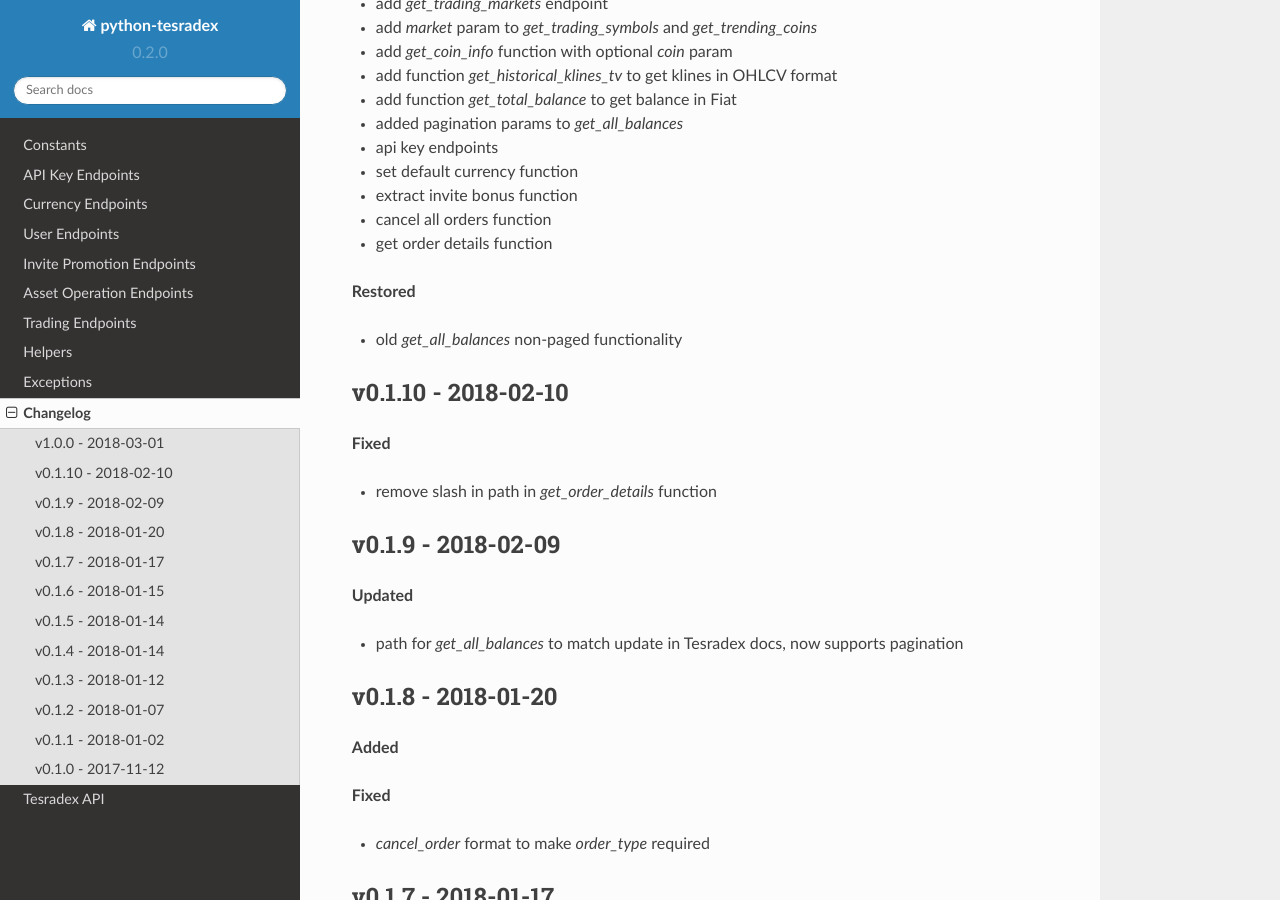
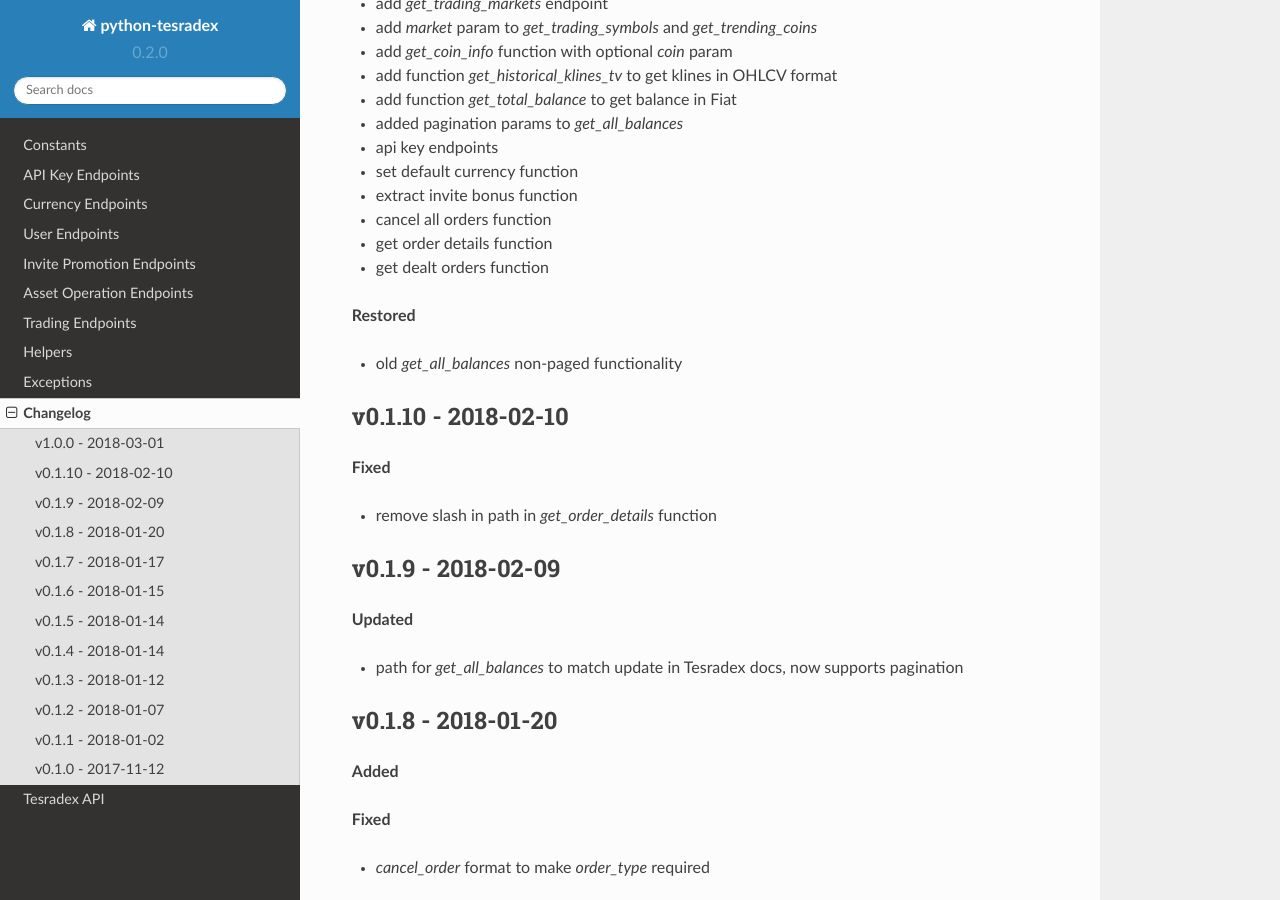
Before and after one commit to TesrabNetwork/python-tesradex, a Sphinx documentation site: the page built from docs/changelog.rst, in a window 1280 px wide and 900 px high, scrolled down 368 px. Built offline with Sphinx 7.4.7 and the Read the Docs theme 2.0.0, drawn with Linux system fonts in a browser that asks for light colours; formulas are drawn with MathJax 3; pages that are not in the unit, such as notebooks, are missing from menus; some of the changed text lies outside the part shown.

Commit message:
update changelog.rst

```diff
--- a/docs/changelog.rst
+++ b/docs/changelog.rst
@@ -21,6 +21,7 @@
 - extract invite bonus function
 - cancel all orders function
 - get order details function
+- get dealt orders function
 
 **Restored**
 
```
Also changed, not shown: other parts of docs/changelog.rst (+1 -1 lines).
